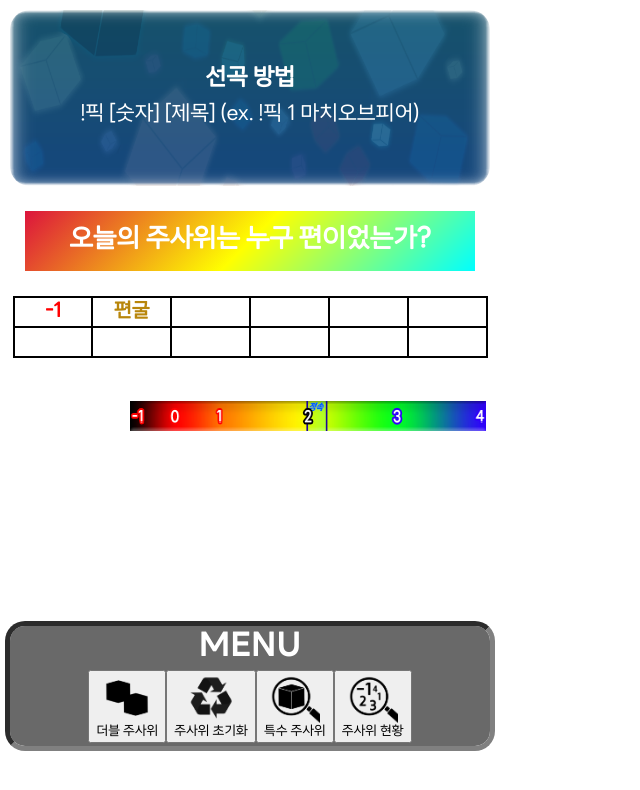
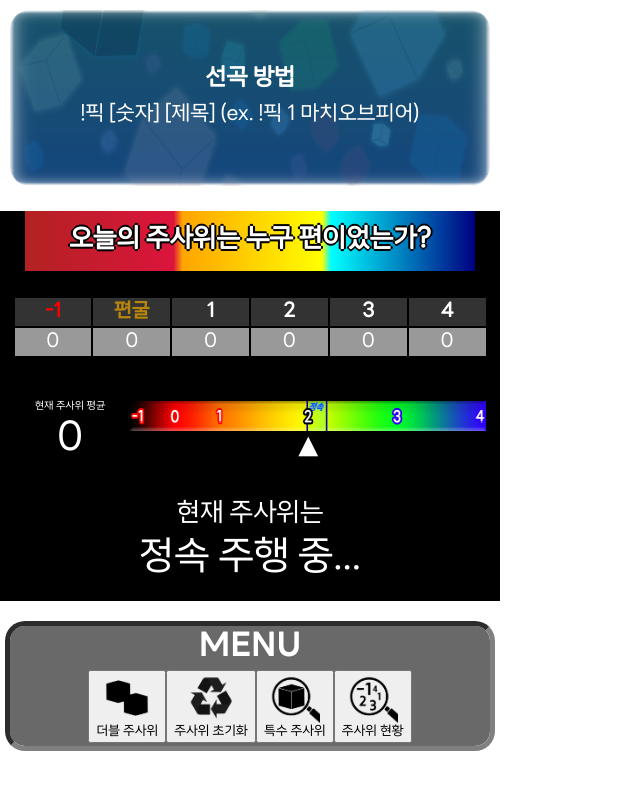
Before and after one commit to ShepherdingSheep/hdwv_2, a React (Create React App) app: page / in a window 1280 px wide. Both pictures are taken after a click on the button "주사위 현황". Shown: the top 790 px of the page, without its empty margins (0-640 px from the left). Built offline with nearby package versions, Linux system fonts and the light colour scheme.

Commit message:
주사위 현황 시인성 보강

```diff
--- a/src/component/Core/Dicestat.css
+++ b/src/component/Core/Dicestat.css
@@ -14,12 +14,14 @@
     line-height: 60px;
     font-size: 20pt;
     font-weight: 800;
-    background-image: linear-gradient(135deg, crimson 0%, yellow 50%, aqua 100%);
+    background-image: linear-gradient(90deg, firebrick 0%, crimson 33%, orange 35%, yellow 66%, aqua 68%, navy 100%);
+    text-shadow: -2px 0 black, 0 2px black, 2px 0 black, 0 -2px black;
 }
 
 .dicestat_table > tbody > tr > td, .dicestat_table > tbody > tr > th{
     width: calc(100% / 6);
     outline: 2px solid black;
+    background-color: rgba(255, 255, 255, 0.2);
 }
 
 #dice_index0{
@@ -31,3 +33,11 @@
     color: darkgoldenrod;
     font-weight: 800;
 }
+
+.core_meter{
+    background-color: black;
+}
+
+.dicestat_table > tbody > tr > td {
+    background-color: rgba(255, 255, 255, 0.6);
+}
--- a/src/component/Core/Dicestat.js
+++ b/src/component/Core/Dicestat.js
@@ -22,7 +22,7 @@ const Dicestat = (props) => {
     }
 
     return(
-        <article>
+        <article className='dicestat_all'>
             <div className='dicestat_hollow'>
             </div>
             <div className='dicestat_title'>
```
